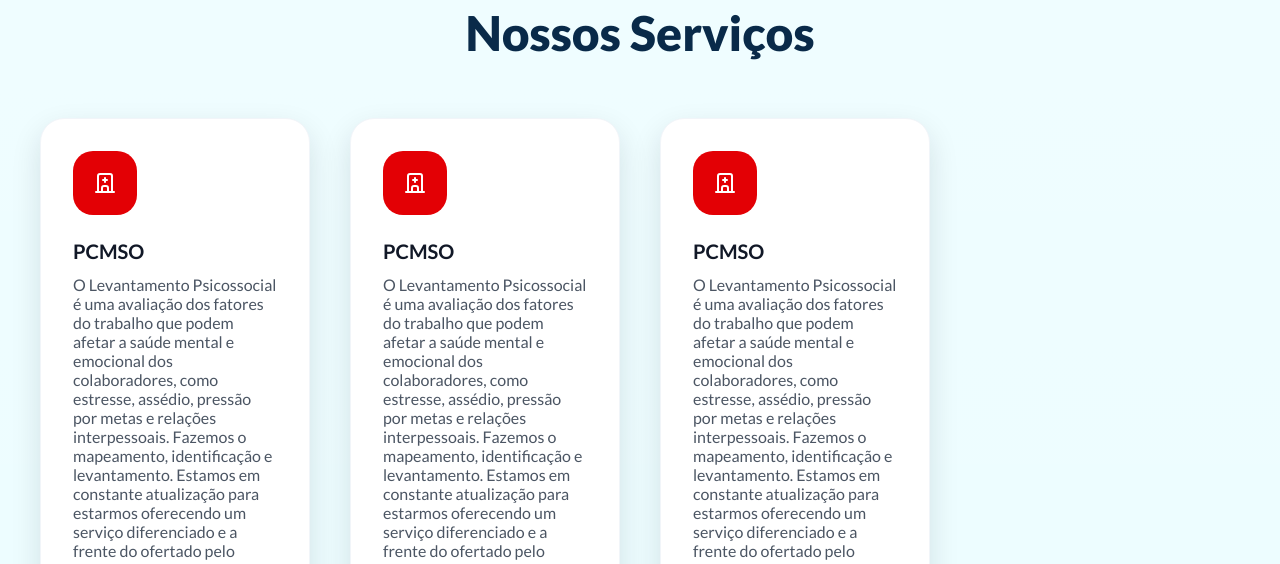
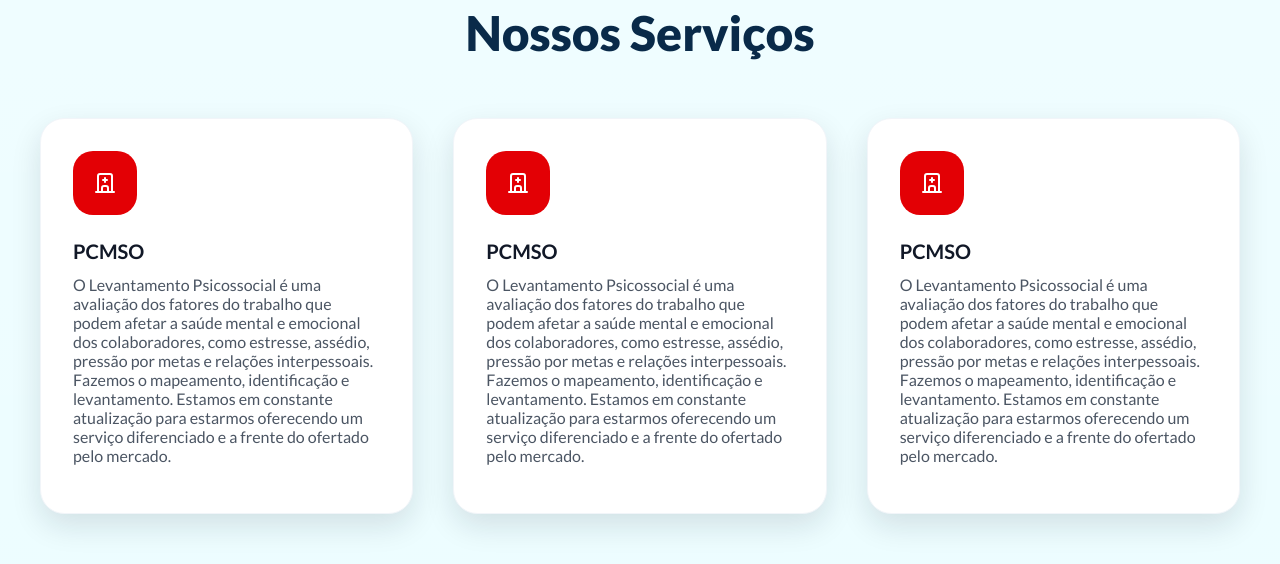
Before and after one commit to Lucio-Gabriel/prevenir-css, a plain HTML site: page index.html in a window 1280 px wide. Shown: the part 3590-4154 px from the top of the page. Drawn offline with nearby package versions, Linux system fonts and the light colour scheme.

Commit message:
feat: update ui card services

```diff
--- a/style.css
+++ b/style.css
@@ -1023,7 +1023,7 @@
 
   @media (min-width: 1280px) {
     .services-grid {
-      grid-template-columns: repeat(4, minmax(0, 1fr));
+      grid-template-columns: repeat(3, minmax(0, 1fr));
     }
   }
 
```
